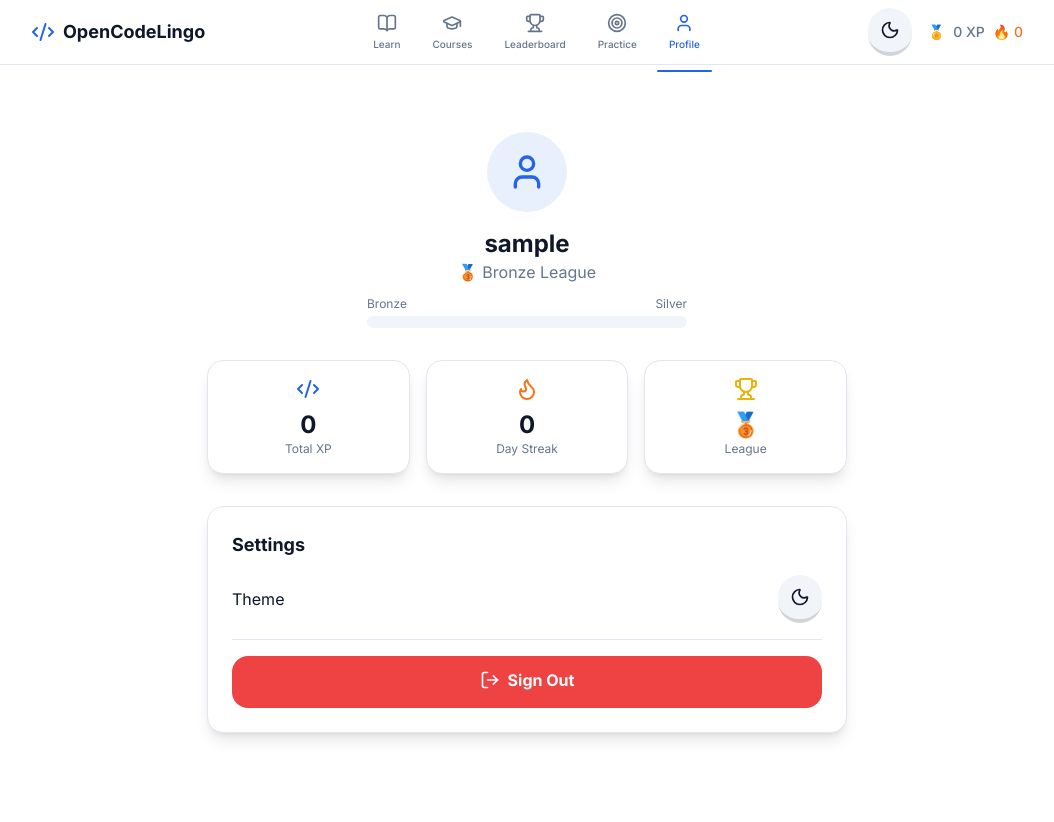
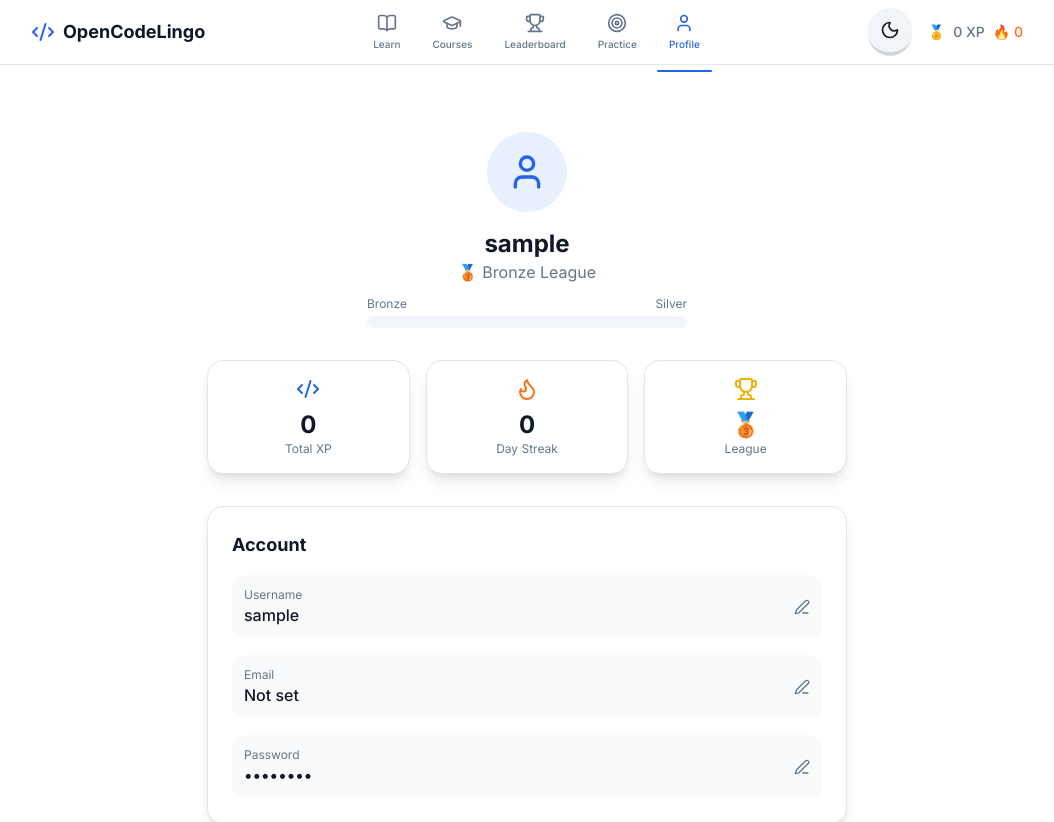
Before and after one commit to yuvraj001q/codelingo, a Next.js app: page /profile in a window 1280 px wide. Shown: the top 822 px of the page, without its empty margins (113-1167 px from the left). Built offline with nearby package versions, Linux system fonts and the light colour scheme; no server answers; sample sign-in values are in the browser's storage.

Commit message:
Add profile editing: username, email, password

```diff
--- a/src/app/profile/page.tsx
+++ b/src/app/profile/page.tsx
@@ -1,31 +1,88 @@
 "use client";
 
-import { motion } from "framer-motion";
-import { User, Flame, Trophy, Code2, LogOut } from "lucide-react";
+import { useState } from "react";
+import { motion, AnimatePresence } from "framer-motion";
+import { User, Flame, Trophy, Code2, LogOut, Edit3, Check, X, Eye, EyeOff } from "lucide-react";
 import AuthGuard from "@/components/AuthGuard";
 import Navigation from "@/components/Navigation";
 import ThemeToggle from "@/components/ThemeToggle";
 import { useStore } from "@/lib/store";
 import { formatXp, getLeagueEmoji, getLeagueProgress, getStreakData } from "@/lib/utils";
-import { supabase } from "@/lib/supabase";
 import { useRouter } from "next/navigation";
 import ProgressBar from "@/components/ui/ProgressBar";
 
 export default function ProfilePage() {
   const { user } = useStore();
   const router = useRouter();
+  const [editing, setEditing] = useState<"username" | "email" | "password" | null>(null);
+  const [newUsername, setNewUsername] = useState("");
+  const [newEmail, setNewEmail] = useState("");
+  const [currentPassword, setCurrentPassword] = useState("");
+  const [newPassword, setNewPassword] = useState("");
+  const [showPassword, setShowPassword] = useState(false);
+  const [success, setSuccess] = useState("");
 
   const totalXp = parseInt(
-    localStorage.getItem("opencodeLingo_totalXp") || "0",
-    10
+    localStorage.getItem("opencodeLingo_totalXp") || "0", 10
   );
   const streak = getStreakData();
   const leagueInfo = getLeagueProgress(totalXp);
 
-  const handleSignOut = async () => {
-    await supabase.auth.signOut();
+  const creds = JSON.parse(
+    localStorage.getItem("opencodeLingo_credentials") || '{"email":"","password":""}'
+  );
+
+  const updateUserField = (field: string, value: string) => {
+    const stored = localStorage.getItem("opencodeLingo_user");
+    if (!stored) return;
+    const userData = JSON.parse(stored);
+    userData[field] = value;
+    localStorage.setItem("opencodeLingo_user", JSON.stringify(userData));
+    useStore.getState().setUser(userData);
+  };
+
+  const handleSaveUsername = () => {
+    if (!newUsername.trim()) return;
+    updateUserField("username", newUsername.trim());
+    setEditing(null);
+    setNewUsername("");
+    setSuccess("Username updated!");
+    setTimeout(() => setSuccess(""), 2000);
+  };
+
+  const handleSaveEmail = () => {
+    if (!newEmail.trim()) return;
+    const newCreds = { ...creds, email: newEmail.trim() };
+    localStorage.setItem("opencodeLingo_credentials", JSON.stringify(newCreds));
+    setEditing(null);
+    setNewEmail("");
+    setSuccess("Email updated!");
+    setTimeout(() => setSuccess(""), 2000);
+  };
+
+  const handleSavePassword = () => {
+    if (currentPassword !== creds.password) {
+      setSuccess("Current password is incorrect.");
+      setTimeout(() => setSuccess(""), 2000);
+      return;
+    }
+    if (!newPassword || newPassword.length < 6) {
+      setSuccess("New password must be at least 6 characters.");
+      setTimeout(() => setSuccess(""), 2000);
+      return;
+    }
+    const newCreds = { ...creds, password: newPassword };
+    localStorage.setItem("opencodeLingo_credentials", JSON.stringify(newCreds));
+    setEditing(null);
+    setCurrentPassword("");
+    setNewPassword("");
+    setSuccess("Password updated!");
+    setTimeout(() => setSuccess(""), 2000);
+  };
+
+  const handleSignOut = () => {
+    localStorage.removeItem("opencodeLingo_user");
     useStore.getState().setUser(null);
-    useStore.getState().setSession(null);
     router.push("/");
   };
 
@@ -39,7 +96,7 @@ export default function ProfilePage() {
           className="py-8"
         >
           <div className="text-center mb-8">
-            <div className="w-20 h-20 rounded-full bg-primary/10 flex items-center justify-center mx-auto mb-4">
+            <div className="w-20 h-20 rounded-full bg-primary/10 flex items-center justify-center mx-auto mb-4 relative">
               <User className="w-10 h-10 text-primary" />
             </div>
             <h1 className="text-2xl font-bold">{user?.username || "Coder"}</h1>
@@ -75,10 +132,142 @@ export default function ProfilePage() {
             </div>
           </div>
 
+          <AnimatePresence>
+            {success && (
+              <motion.div
+                initial={{ opacity: 0, y: -10 }}
+                animate={{ opacity: 1, y: 0 }}
+                exit={{ opacity: 0, y: -10 }}
+                className={`text-center text-sm mb-4 p-3 rounded-xl ${
+                  success.includes("incorrect") || success.includes("must")
+                    ? "bg-destructive/10 text-destructive"
+                    : "bg-accent/10 text-accent"
+                }`}
+              >
+                {success}
+              </motion.div>
+            )}
+          </AnimatePresence>
+
+          <div className="card-bouncy p-6 mb-6">
+            <h2 className="font-bold text-lg mb-4">Account</h2>
+            <div className="space-y-4">
+              <div className="flex items-center justify-between p-3 rounded-xl bg-secondary/50">
+                <div>
+                  <p className="text-xs text-muted-foreground">Username</p>
+                  {editing === "username" ? (
+                    <div className="flex items-center gap-2 mt-1">
+                      <input
+                        type="text"
+                        value={newUsername}
+                        onChange={(e) => setNewUsername(e.target.value)}
+                        className="px-3 py-1.5 rounded-lg border bg-background text-sm focus:outline-none focus:ring-2 focus:ring-primary"
+                        placeholder={user?.username}
+                        autoFocus
+                      />
+                      <button onClick={handleSaveUsername} className="text-accent hover:text-accent/80">
+                        <Check className="w-4 h-4" />
+                      </button>
+                      <button onClick={() => setEditing(null)} className="text-muted-foreground hover:text-foreground">
+                        <X className="w-4 h-4" />
+                      </button>
+                    </div>
+                  ) : (
+                    <p className="font-medium">{user?.username}</p>
+                  )}
+                </div>
+                {editing !== "username" && (
+                  <button onClick={() => { setEditing("username"); setNewUsername(""); }} className="text-muted-foreground hover:text-foreground">
+                    <Edit3 className="w-4 h-4" />
+                  </button>
+                )}
+              </div>
+
+              <div className="flex items-center justify-between p-3 rounded-xl bg-secondary/50">
+                <div>
+                  <p className="text-xs text-muted-foreground">Email</p>
+                  {editing === "email" ? (
+                    <div className="flex items-center gap-2 mt-1">
+                      <input
+                        type="email"
+                        value={newEmail}
+                        onChange={(e) => setNewEmail(e.target.value)}
+                        className="px-3 py-1.5 rounded-lg border bg-background text-sm focus:outline-none focus:ring-2 focus:ring-primary"
+                        placeholder={creds.email}
+                        autoFocus
+                      />
+                      <button onClick={handleSaveEmail} className="text-accent hover:text-accent/80">
+                        <Check className="w-4 h-4" />
+                      </button>
+                      <button onClick={() => setEditing(null)} className="text-muted-foreground hover:text-foreground">
+                        <X className="w-4 h-4" />
+                      </button>
+                    </div>
+                  ) : (
+                    <p className="font-medium">{creds.email || "Not set"}</p>
+                  )}
+                </div>
+                {editing !== "email" && (
+                  <button onClick={() => { setEditing("email"); setNewEmail(""); }} className="text-muted-foreground hover:text-foreground">
+                    <Edit3 className="w-4 h-4" />
+                  </button>
+                )}
+              </div>
+
+              <div className="flex items-center justify-between p-3 rounded-xl bg-secondary/50">
+                <div>
+                  <p className="text-xs text-muted-foreground">Password</p>
+                  {editing === "password" ? (
+                    <div className="flex flex-col gap-2 mt-1">
+                      <input
+                        type="password"
+                        value={currentPassword}
+                        onChange={(e) => setCurrentPassword(e.target.value)}
+                        className="px-3 py-1.5 rounded-lg border bg-background text-sm focus:outline-none focus:ring-2 focus:ring-primary"
+                        placeholder="Current password"
+                      />
+                      <div className="relative">
+                        <input
+                          type={showPassword ? "text" : "password"}
+                          value={newPassword}
+                          onChange={(e) => setNewPassword(e.target.value)}
+                          className="w-full px-3 py-1.5 pr-8 rounded-lg border bg-background text-sm focus:outline-none focus:ring-2 focus:ring-primary"
+                          placeholder="New password (min 6 chars)"
+                        />
+                        <button
+                          type="button"
+                          onClick={() => setShowPassword(!showPassword)}
+                          className="absolute right-2 top-1/2 -translate-y-1/2 text-muted-foreground"
+                        >
+                          {showPassword ? <EyeOff className="w-3.5 h-3.5" /> : <Eye className="w-3.5 h-3.5" />}
+                        </button>
+                      </div>
+                      <div className="flex gap-2">
+                        <button onClick={handleSavePassword} className="text-xs text-accent font-medium hover:underline">
+                          Save
+                        </button>
+                        <button onClick={() => setEditing(null)} className="text-xs text-muted-foreground hover:underline">
+                          Cancel
+                        </button>
+                      </div>
+                    </div>
+                  ) : (
+                    <p className="font-medium">••••••••</p>
+                  )}
+                </div>
+                {editing !== "password" && (
+                  <button onClick={() => { setEditing("password"); setCurrentPassword(""); setNewPassword(""); }} className="text-muted-foreground hover:text-foreground">
+                    <Edit3 className="w-4 h-4" />
+                  </button>
+                )}
+              </div>
+            </div>
+          </div>
+
           <div className="card-bouncy p-6">
             <h2 className="font-bold text-lg mb-4">Settings</h2>
             <div className="space-y-4">
-              <div className="flex items-center justify-between">
+              <div className="flex items-center justify-between p-3 rounded-xl bg-secondary/50">
                 <span>Theme</span>
                 <ThemeToggle />
               </div>
```
